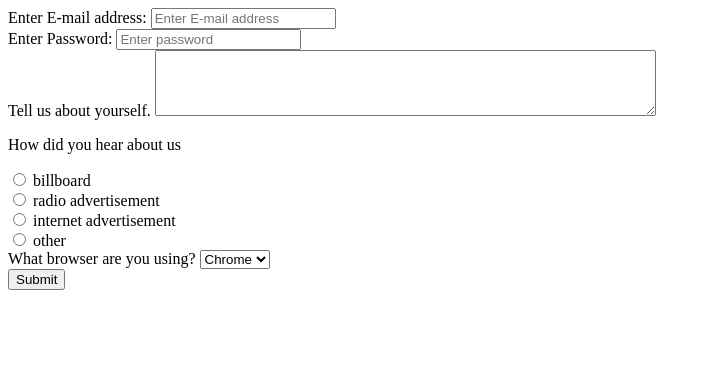
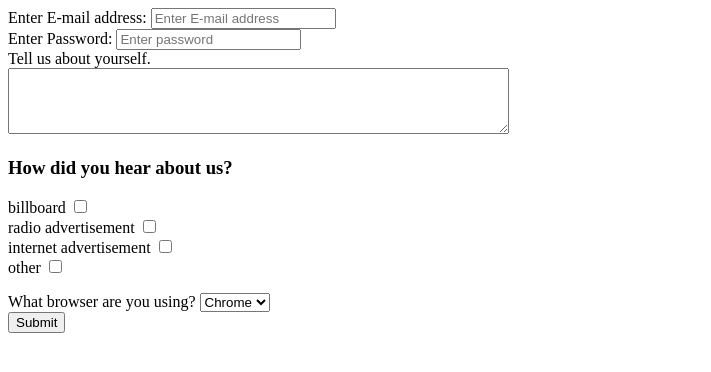
Before and after one commit to austinmgray210/codeup-web-exercises, a plain HTML site: page forms.html in a window 1280 px wide. Shown: the whole page, without its empty margins (0-711 px from the left). Drawn offline with Linux system fonts and the light colour scheme.

Commit message:
added enctype to forms

```diff
--- a/forms.html
+++ b/forms.html
@@ -5,7 +5,9 @@
     <title>Register With Us</title>
 </head>
 <body>
-    <form method="POST" action="https://hookb.in/dmPqPBNRm2fGDEK1YmMM">
+    <form method="POST" action="https://hookb.in/BYn39bl2nLIa8p0b6e8o" enctype="multipart/form-data">
+
+        <!-- enctype="multipart/form-data" is for web services to show multiple checkboxes as an input -->
 
         <label for="email">Enter E-mail address:</label>
         <input type="email" id="email" name="email" placeholder="Enter E-mail address">
@@ -18,27 +20,29 @@
         <br>
 
         <label for="bio">Tell us about yourself.</label>
+        <br>
         <textarea name="bio" id="bio" cols="60" rows="4"></textarea>
 
         <br>
 
-        <p>How did you hear about us</p>
+        <p> <h3>How did you hear about us?</h3>
             <div>
-                <input type="radio" id="billboard" name="advert" value="billboard">
                 <label for="billboard">billboard</label>
+                <input type="checkbox" id="billboard" name="advert" value="billboard">
             </div>
             <div>
-                <input type="radio" id="radio advertisement" name="advert" value="radio advertisement">
                 <label for="radio advertisement">radio advertisement</label>
+                <input type="checkbox" id="radio advertisement" name="advert" value="radio advertisement">
             </div>
             <div>
-                <input type="radio" id="internet advertisement" name="advert" value="internet advertisement">
                 <label for="internet advertisement">internet advertisement</label>
+                <input type="checkbox" id="internet advertisement" name="advert" value="internet advertisement">
             </div>
             <div>
-                <input type="radio" id="other" name="advert" value="other">
                 <label for="other">other</label>
+                <input type="checkbox" id="other" name="advert" value="other">
             </div>
+         </p>
 
         <!--
             Q: What happens if the inputs are given different name attributes?
```
